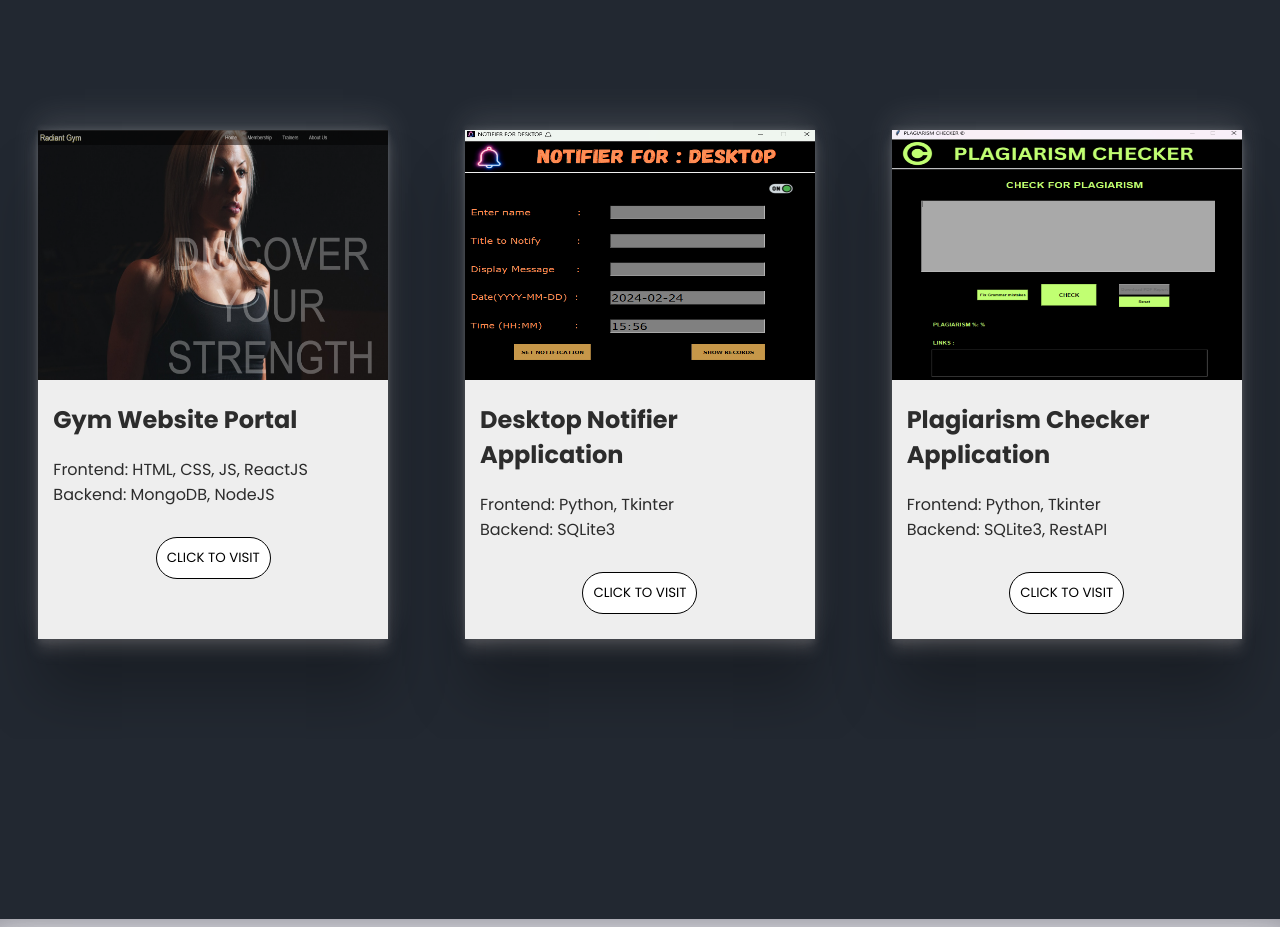
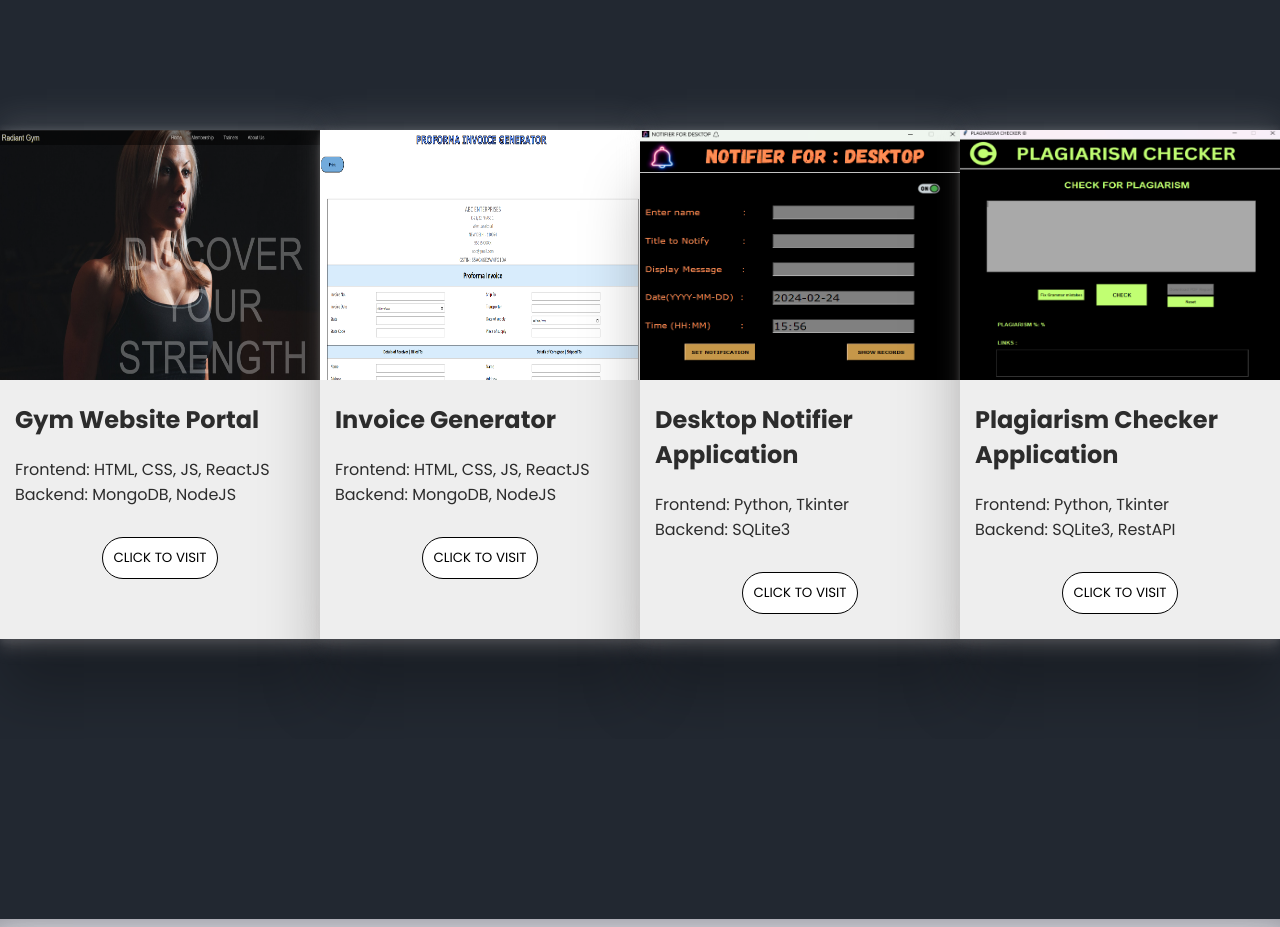
Before and after one commit to tusharrajput001/My_Portfolio_Webiste, a React (Vite) app: page / in a window 1280 px wide. Shown: the part 2440-3367 px from the top of the page. Built offline with nearby package versions, Linux system fonts and the light colour scheme.

Commit message:
projects added

```diff
--- a/src/components/Projects2/project2main.jsx
+++ b/src/components/Projects2/project2main.jsx
@@ -4,6 +4,7 @@ import './project2main.css'
 import PrImg1 from '../../assets/plag.png'
 import PrImg2 from '../../assets/notifier.png'
 import PrImg3 from '../../assets/gym.png'
+import PrImg4 from '../../assets/invoice.png'
 
 function Project2main() {
   return (
@@ -13,7 +14,8 @@ function Project2main() {
 
     <div className='projects-container'>
         <Projects2 GithubLink="https://radiantgym.netlify.app/" cardImg={PrImg3}  PrTitle="Gym Website Portal " PrFe="HTML, CSS, JS, ReactJS" PrBe = "MongoDB, NodeJS"/>
-        <Projects2 GithubLink="https://github.com/tusharrajput001/DesktopNotifierr" cardImg={PrImg2} PrTitle="Desktop Notifier Application" PrFe="Python, Tkinter" PrBe = "SQLite3"/>
+        <Projects2 GithubLink="https://proformainvoicegen.netlify.app/" cardImg={PrImg4} PrTitle="Invoice Generator" PrFe="HTML, CSS, JS, ReactJS" PrBe = "MongoDB, NodeJS"/>
+        <Projects2 GithubLink="https://github.com/tusharrajput001/Desktop_Notifier_Application" cardImg={PrImg2} PrTitle="Desktop Notifier Application" PrFe="Python, Tkinter" PrBe = "SQLite3"/>
         <Projects2 GithubLink="https://github.com/tusharrajput001/Plagiarism_checker" cardImg={PrImg1} PrTitle="Plagiarism Checker Application" PrFe="Python, Tkinter" PrBe = "SQLite3, RestAPI"/>
 
     </div>
```
Also changed, not shown: src/assets/invoice.png (added).
